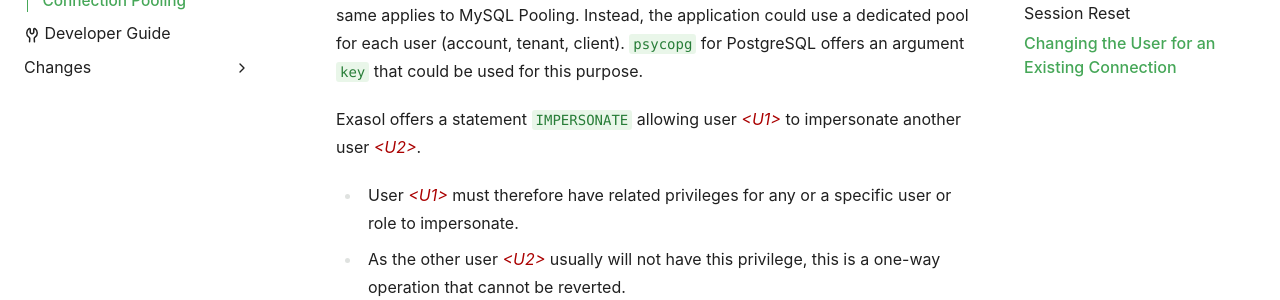
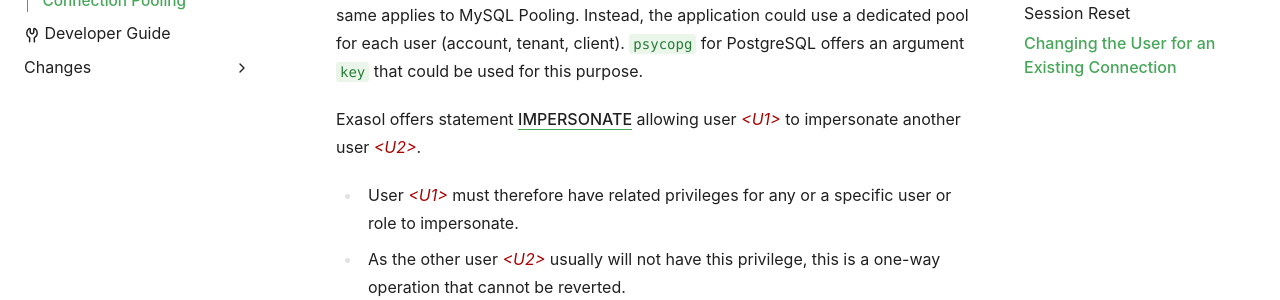
Before and after one commit to exasol/sqlalchemy-exasol, a Sphinx documentation site: the page built from doc/user_guide/pooling/pooling.rst, in a window 1280 px wide and 900 px high, scrolled down 2411 px. Shown: the part 265-565 px from the top of the window. Built offline with Sphinx 7.4.7, drawn with Linux system fonts in a browser that asks for light colours; part of the change alters nothing that is shown.

```diff
--- a/doc/user_guide/pooling/pooling.rst
+++ b/doc/user_guide/pooling/pooling.rst
@@ -142,8 +142,8 @@ The same applies to MySQL Pooling.  Instead, the application could use a
 dedicated pool for each user (account, tenant, client).  ``psycopg`` for
 PostgreSQL offers an argument ``key`` that could be used for this purpose.
 
-Exasol offers a statement ``IMPERSONATE`` allowing user :var:`<U1>` to
-impersonate another user :var:`<U2>`.
+Exasol offers statement `IMPERSONATE <impersonate_>`_ allowing user
+:var:`<U1>` to impersonate another user :var:`<U2>`.
 
 * User :var:`<U1>` must therefore have related privileges for any or a specific
   user or role to impersonate.
@@ -154,3 +154,5 @@ As the selected user to impersonate usually will not have this privilege, this
 is a one-way operation that cannot be reverted.  Hence, when executing this
 statement within a given connection, the connection may not be used to
 impersonate other users afterward.
+
+.. _impersonate: https://docs.exasol.com/db/latest/sql/impersonate.htm
```
